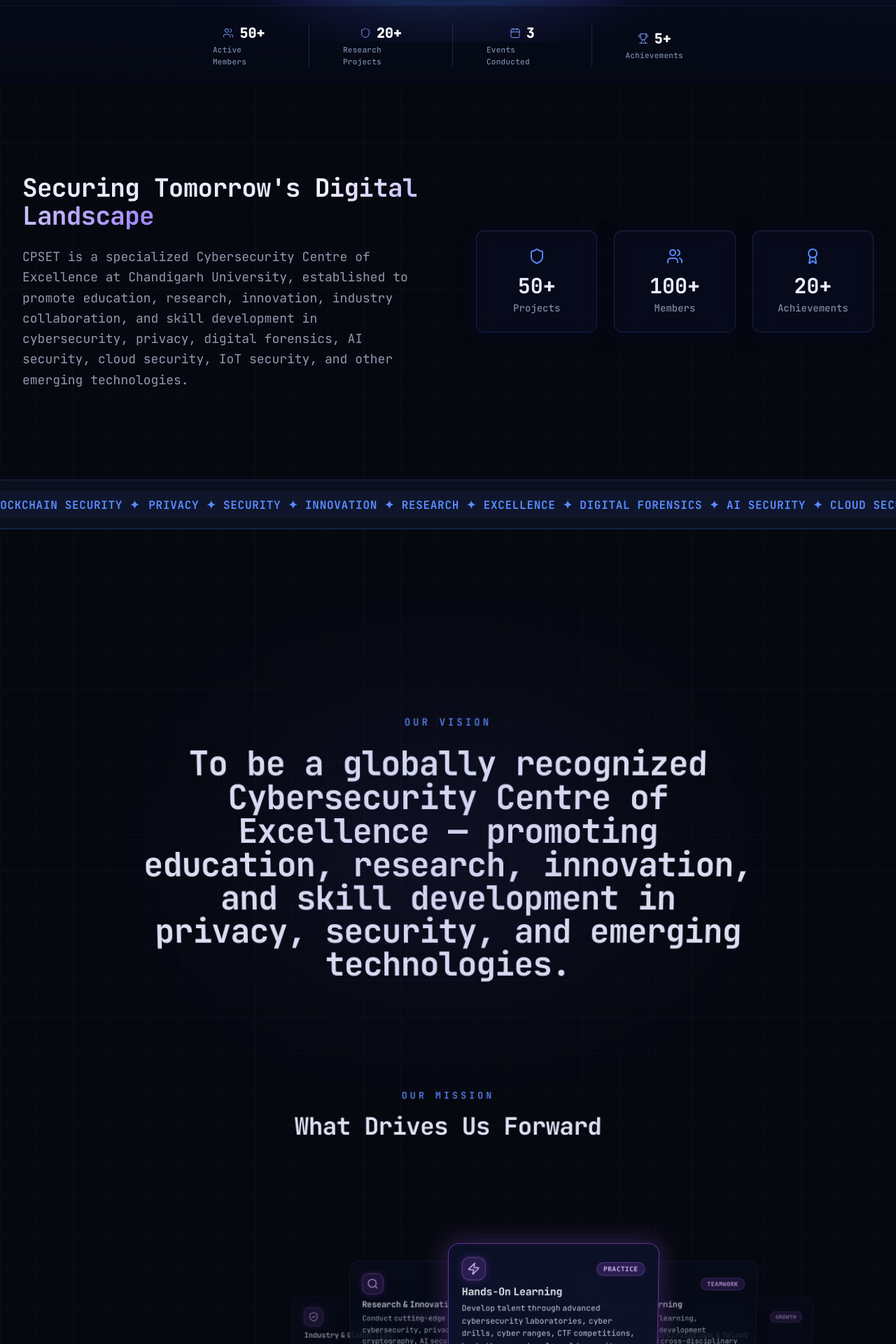
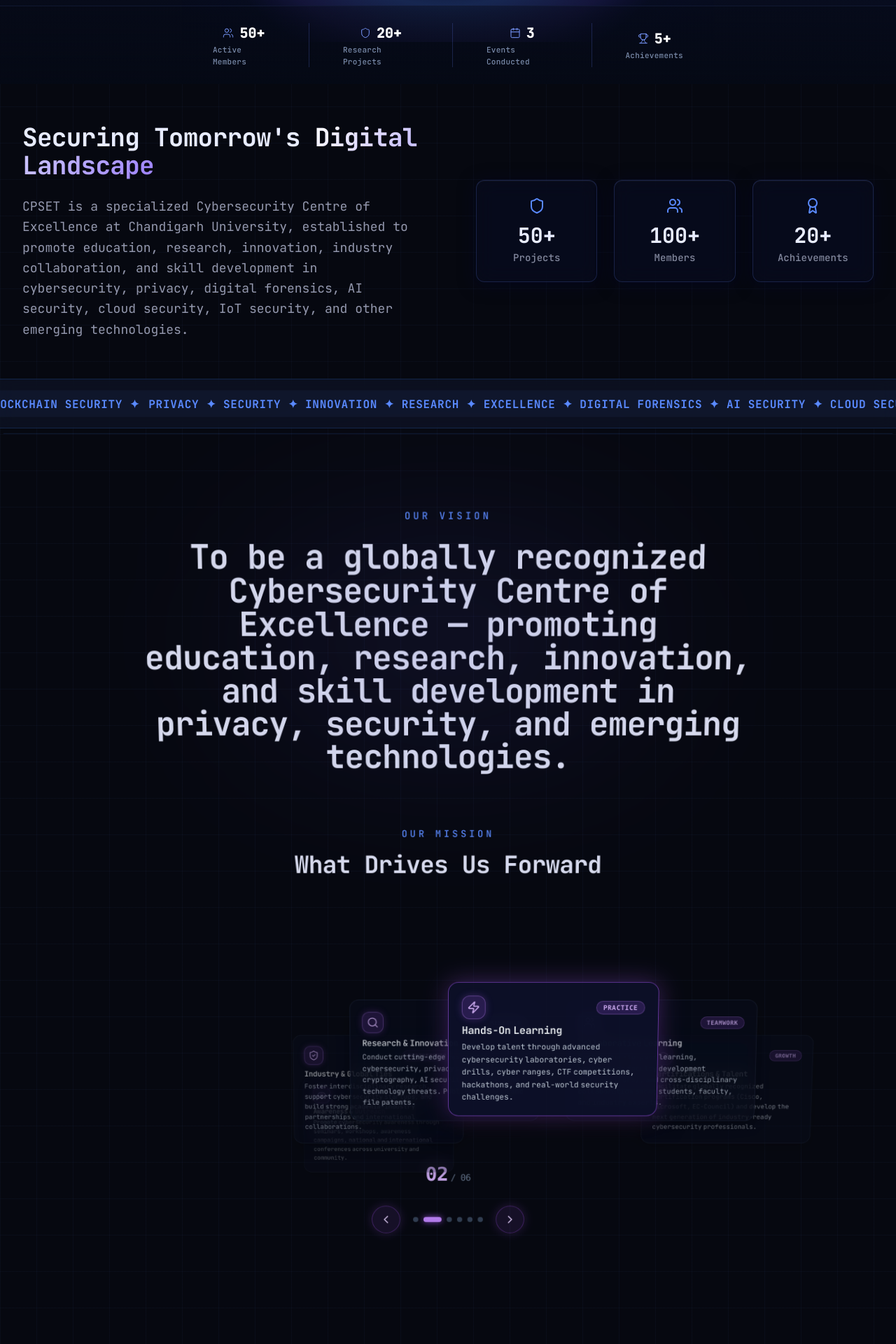
Before and after one commit to Pathi-AmanPal/CPSET, a Next.js app: page / in a window 1280 px wide. Shown: the part 680-2600 px from the top of the page at 70% size. Built offline with nearby package versions, Linux system fonts and the light colour scheme; no server answers; the database is empty.

Commit message:
style(spacing): reduce inter-section vertical padding for optimal page layout

```diff
--- a/app/(public)/page.tsx
+++ b/app/(public)/page.tsx
@@ -22,38 +22,38 @@
 
       {/* 3D Perspective Scroll fold-in sections */}
       <Scroll3DSection maxRotateX={16} depth={100}>
-        <section id="vision-mission" className="py-16 md:py-24 border-t border-blue-500/15">
+        <section id="vision-mission" className="py-8 md:py-12 border-t border-blue-500/15">
           <VisionMission />
         </section>
       </Scroll3DSection>
 
       <Scroll3DSection maxRotateX={18} depth={120}>
-        <section id="objectives" className="py-16 md:py-24 border-t border-blue-500/15">
+        <section id="objectives" className="py-8 md:py-12 border-t border-blue-500/15">
           <ObjectivesList />
         </section>
       </Scroll3DSection>
 
       <Scroll3DSection maxRotateX={14} depth={90}>
-        <section id="team" className="py-16 md:py-24 border-t border-blue-500/15">
+        <section id="team" className="py-8 md:py-12 border-t border-blue-500/15">
           <TeamGrid />
           <TeamHighlightSection />
         </section>
       </Scroll3DSection>
 
       <Scroll3DSection maxRotateX={18} depth={140}>
-        <section id="events" className="py-16 md:py-24 border-t border-blue-500/15">
+        <section id="events" className="py-8 md:py-12 border-t border-blue-500/15">
           <EventsTimeline />
         </section>
       </Scroll3DSection>
 
       <Scroll3DSection maxRotateX={15} depth={100}>
-        <section id="achievements" className="py-16 md:py-24 border-t border-blue-500/15">
+        <section id="achievements" className="py-8 md:py-12 border-t border-blue-500/15">
           <AchievementsCarousel />
         </section>
       </Scroll3DSection>
 
       <Scroll3DSection maxRotateX={12} depth={80}>
-        <section id="connect" className="py-16 md:py-24 border-t border-blue-500/15">
+        <section id="connect" className="py-8 md:py-12 border-t border-blue-500/15">
           <ConnectTiles />
         </section>
       </Scroll3DSection>
--- a/components/sections/AchievementsCarousel.tsx
+++ b/components/sections/AchievementsCarousel.tsx
@@ -47,13 +47,13 @@
         </motion.div>
 
         {loading ? (
-          <div className="flex items-center justify-center py-24">
+          <div className="flex items-center justify-center py-10">
             <div className="w-8 h-8 border-2 border-cobalt/30 border-t-cobalt rounded-full animate-spin" />
           </div>
         ) : achievements.length === 0 ? (
           /* Empty state with FuzzyText */
           <motion.div
-            className="text-center py-12 flex flex-col items-center justify-center"
+            className="text-center py-6 flex flex-col items-center justify-center"
             variants={fadeInUp}
             initial="hidden"
             animate="visible"
--- a/components/sections/Footer.tsx
+++ b/components/sections/Footer.tsx
@@ -12,11 +12,11 @@
 
 export default function Footer() {
   return (
-    <footer className="relative mt-24" style={{ borderTop: "1px solid rgba(100, 130, 255, 0.18)", background: "rgba(5, 9, 20, 0.95)" }}>
+    <footer className="relative mt-10" style={{ borderTop: "1px solid rgba(100, 130, 255, 0.18)", background: "rgba(5, 9, 20, 0.95)" }}>
       {/* Subtle top wash */}
       <div className="absolute inset-0 bg-gradient-to-t from-cobalt/5 to-transparent pointer-events-none" style={{ background: "linear-gradient(to top, rgba(30,60,180,0.06), transparent)" }} />
 
-      <div className="relative max-w-7xl mx-auto px-4 sm:px-6 lg:px-8 py-12 md:py-16">
+      <div className="relative max-w-7xl mx-auto px-4 sm:px-6 lg:px-8 py-8 md:py-10">
         <div className="grid grid-cols-1 md:grid-cols-3 gap-10">
           {/* Brand */}
           <div>
--- a/components/sections/IntroStrip.tsx
+++ b/components/sections/IntroStrip.tsx
@@ -13,7 +13,7 @@
 
 export default function IntroStrip() {
   return (
-    <section id="intro" className="relative py-24 md:py-32">
+    <section id="intro" className="relative py-10 md:py-14">
       <div className="max-w-7xl mx-auto px-4 sm:px-6 lg:px-8">
         <div className="grid grid-cols-1 lg:grid-cols-2 gap-12 lg:gap-20 items-center">
           {/* Text side */}
--- a/components/sections/ObjectivesList.tsx
+++ b/components/sections/ObjectivesList.tsx
@@ -198,7 +198,7 @@
 
         {/* Pillars strip */}
         <motion.div
-          className="mt-24 py-12"
+          className="mt-10 py-6"
           style={{ borderTop: "1px solid rgba(100, 130, 255, 0.18)" }}
           variants={fadeInUp}
           initial="hidden"
--- a/components/sections/TeamHighlightSection.tsx
+++ b/components/sections/TeamHighlightSection.tsx
@@ -10,7 +10,7 @@
   const [isLightboxOpen, setIsLightboxOpen] = useState(false);
 
   return (
-    <section className="relative py-12 md:py-16 overflow-hidden">
+    <section className="relative py-6 md:py-8 overflow-hidden">
       {/* Ambient background glow */}
       <div className="absolute inset-0 pointer-events-none flex items-center justify-center">
         <div
--- a/components/sections/VisionMission.tsx
+++ b/components/sections/VisionMission.tsx
@@ -66,10 +66,10 @@
 
 export default function VisionMissionPage() {
   return (
-    <main className="pt-16 pb-16">
+    <main className="py-2">
       <div className="max-w-7xl mx-auto px-4 sm:px-6 lg:px-8">
         {/* Vision */}
-        <section className="relative py-16 md:py-24 text-center">
+        <section className="relative py-8 md:py-12 text-center">
           {/* Ambient gradient wash */}
           <div className="absolute inset-0 flex items-center justify-center pointer-events-none">
             <div className="w-[600px] h-[300px] blur-[120px] rounded-full" style={{ background: "radial-gradient(ellipse, rgba(60,100,255,0.15) 0%, rgba(100,60,200,0.10) 50%, transparent 100%)" }} />
@@ -93,7 +93,7 @@
         </section>
 
         {/* Mission — Circular Carousel */}
-        <section className="py-12 md:py-16">
+        <section className="py-6 md:py-8">
           <motion.div
             className="text-center mb-12"
             variants={fadeInUp}
```
